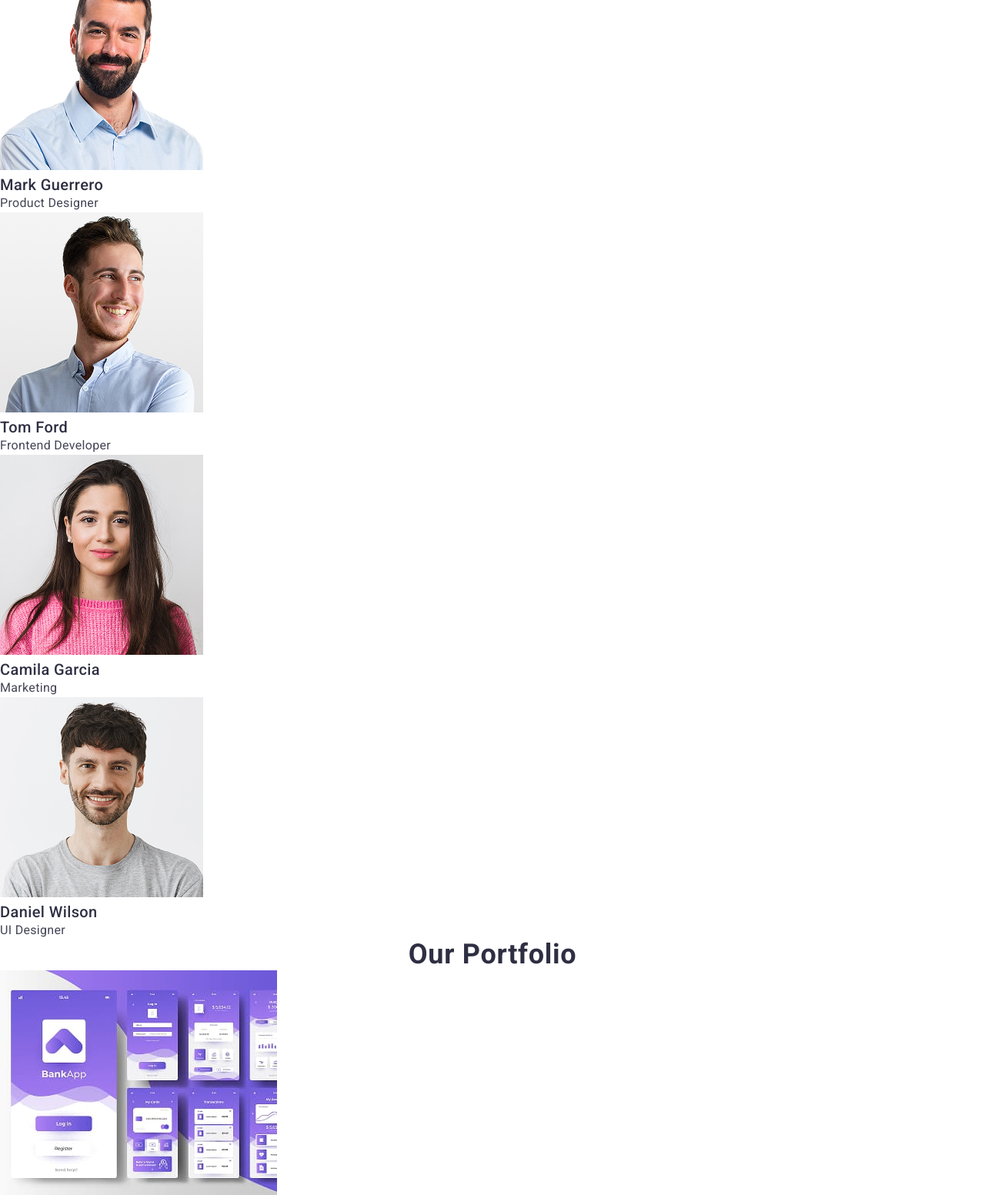
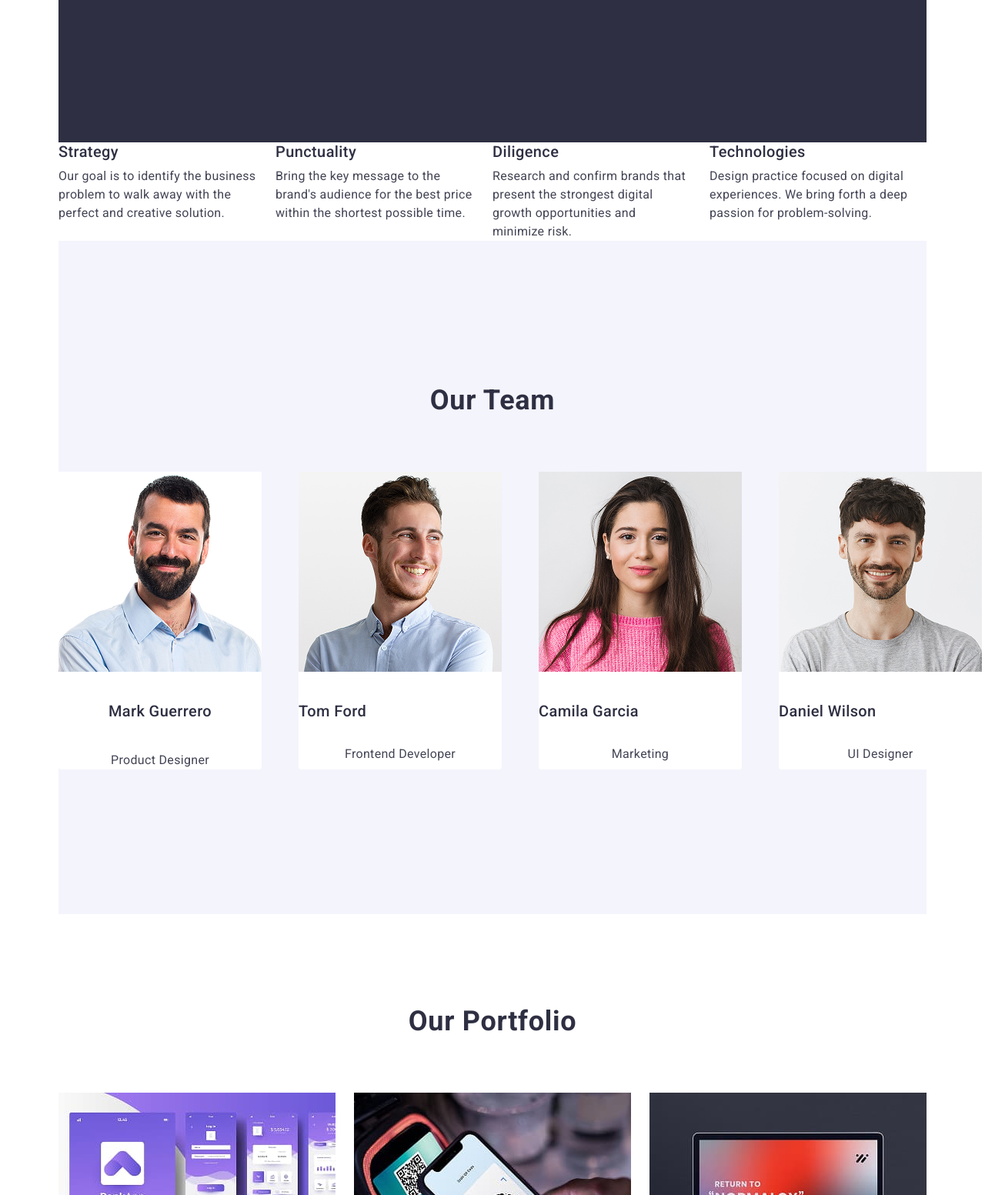
Before and after one commit to EvgBckAccount/goit-markup-hw-03, a plain HTML site: page index.html in a window 1280 px wide. Shown: the part 458-2011 px from the top of the page at 77% size. Drawn offline with nearby package versions, Linux system fonts and the light colour scheme.

Commit message:
new commit

```diff
--- a/css/styles.css
+++ b/css/styles.css
@@ -51,7 +51,7 @@ a {
 
 .header-logo {
     padding: 24px 0;
-    margin-right: 56px;
+    margin-right: 76px;
 }
 
 .header-logo .logo-part {
@@ -106,7 +106,8 @@ a {
 }
 
 .introduction {
-    background-color: #2e2f42
+    background-color: #2e2f42;
+    padding: 188px 0;
 }
 
 .title {
@@ -119,6 +120,10 @@ a {
     color: #fff;
 }
 
+.h1-title{
+    max-width: 496px;
+}
+
 .btn-order {
     background-color: #4d5ae5;
     font-family: "Roboto", sans-serif;
@@ -127,6 +132,16 @@ a {
     line-height: 1.5;
     letter-spacing: 0.04em;
     color: #fff;
+}
+
+.btn-fix {
+    display: block;
+    min-width: 169px;
+    height: 56px;
+    border: none;
+    background-color: #4d5ae5;
+    border-radius: 4px;
+    cursor: pointer;
 }
 
 .btn-order:hover,
@@ -144,6 +159,43 @@ a {
     color: #2e2f42;
 }
 
+.visually-hidden {
+    position: absolute;
+    width: 1px;
+    height: 1px;
+    margin: -1px;
+    padding: 0;
+    overflow: hidden;
+    clip: rect(0, 0, 0, 0);
+    border: 0;
+}
+
+.goals-section {
+    padding: 120px 0;
+}
+
+.goals-flex {
+    display: flex;
+    gap: 24px;
+
+}
+
+.goals {
+    margin-right: 24px;
+}
+
+.goals-item-flex {
+    width: calc((100% - 72px) / 4);
+}
+
+.goals-h3 {
+    margin-bottom: 8px;
+}
+
+.goals-item-last {
+    margin-right: 0;
+}
+
 .goals-item-title {
     font-weight: 500;
     font-size: 20px;
@@ -159,6 +211,16 @@ a {
 
 .team {
     background-color: #F4F4FD;
+    padding: 188px 0;
+}
+
+.team-title-flex {
+    margin-bottom: 72px;
+}
+
+.team-list-flex {
+    display: flex;
+    gap: 24px;
 }
 
 .team-title {
@@ -183,8 +245,34 @@ a {
     line-height: 1.5;
     letter-spacing: 0.02em;
     background-color: #FFFFFF;
+    margin-right: 24px;
 }
 
+.team-item-flex {
+    width: calc((100% - 72px) / 4);
+    border-radius: 0px 0px 4px 4px;
+}
+
+.work-name {
+    padding: 32px 0;
+}
+
+.team-name-h3 {
+    text-align: center;
+    margin-bottom: 8px;
+}
+
+.team-role-flex {
+    text-align: center;
+}
+
+.team-item-last {
+    margin-right: 0;
+}
+
+.portfolio {
+    padding: 120px 0 120px 0;
+}
 .portfolio-title {
     font-size: 36px;
     line-height: 1.11;
@@ -195,12 +283,34 @@ a {
     background-color: #FFFFFF
 }
 
+.portfolio-title-h2 {
+    margin-bottom: 72px;
+}
+
+.portfolio-list{
+    display: flex;
+    flex-wrap: wrap;
+    column-gap: 24px;
+    row-gap: 24px;
+}
+
+.portfolio-item {
+    width: calc((100% - 48px) / 3);
+}
+
+.performed-name {
+    padding: 32px 16px;
+    border: 1px solid #e7e9fc;
+    border-top: none;
+}
+
 .performed {
     font-weight: 500;
     font-size: 20px;
     line-height: 1.2;
     letter-spacing: 0.02em;
     color: #2e2f42;
+    margin-bottom: 8px;
 }
 
 .product-type {
@@ -210,6 +320,12 @@ a {
 
 .page-footer {
     background-color: #2e2f42;
+    padding: 100px 0;
+}
+
+.logo-item {
+    display: inline-block;
+    margin-bottom: 16px;
 }
 
 .for-you {
@@ -217,3 +333,6 @@ a {
     letter-spacing: 0.02em;
     color: #F4F4FD
 }
+.for-us {
+    max-width: 264px;
+}
--- a/index.html
+++ b/index.html
@@ -48,37 +48,41 @@
         </div>
     </header>
     <main>
+        <div class="container">
             <section class="introduction">
-            <h1 class="title">Effective Solutions
+                class="container">
+                <h1 class="title h1-title">Effective Solutions
                     for Your Business</h1>
-            <button class="btn-order" type="button">Order Service</button>
+                <button class="btn-order btn-fix" type="button">Order Service</button>
             </section>
+        </div>
+        <div class="container">
             <section class="goals">
-            <h2 class="section-title">Our Advantages</h2>
-            <ul class="goals-list">
-                <li class="goals-item">
-                    <h3 class="goals-item-title">Strategy</h3>
+                <h2 class="section-title visually-hidden">Our Advantages</h2>
+                <ul class="goals-list goals-flex">
+                    <li class="goals-item goals-item-flex">
+                        <h3 class="goals-item-title goals-h3">Strategy</h3>
                         <p class="goals-item-text">
                             Our goal is to identify the business
                             problem to walk away with the perfect and creative solution.
                         </p>
                     </li>
-                <li class="goals-item">
-                    <h3 class="goals-item-title">Punctuality</h3>
+                    <li class="goals-item goals-item-flex">
+                        <h3 class="goals-item-title goals-h3">Punctuality</h3>
                         <p class="goals-item-text">
                             Bring the key message to the brand's audience for the best price within the shortest possible
                             time.
                         </p>
                     </li>
-                <li class="goals-item">
-                    <h3 class="goals-item-title">Diligence</h3>
+                    <li class="goals-item goals-item-flex">
+                        <h3 class="goals-item-title goals-h3">Diligence</h3>
                         <p class="goals-item-text">
                             Research and confirm brands that present the strongest digital growth opportunities and minimize
                             risk.
                         </p>
                     </li>
-                <li class="goals-item">
-                    <h3 class="goals-item-title">Technologies</h3>
+                    <li class="goals-item goals-item-flex goals-item-last">
+                        <h3 class="goals-item-title goals-h3">Technologies</h3>
                         <p class="goals-item-text">
                             Design practice focused on digital experiences. We bring forth a deep passion for
                             problem-solving.
@@ -86,73 +90,100 @@
                     </li>
                 </ul>
             </section>
+        </div>
+        <div class="container">
             <section class="team">
-            <h2 class="team-title">Our Team</h2>
-            <ul class="team-list">
-                <li class="team-item">
+                <h2 class="team-title team-title-flex">Our Team</h2>
+                <ul class="team-list team-list-flex">
+                    <li class="team-item team-item-flex">
                         <img class="team-photo" src="./images/TeamCard1.jpg" alt="Mark Guerrero" width="264">
-                    <h3 class="team-name">Mark Guerrero</h3>
-                    <p class="team-role">Product Designer</p>
+                        <div class="work-name">
+                            <h3 class="team-name team-name-h3">Mark Guerrero</h3>
+                        </div>
+                        <p class="team-role team-role-flex">Product Designer</p>
                     </li>
-                <li class="team-item">
+                    <li class="team-item team-item-flex">
                         <img class="team-photo" src="./images/TeamCard2.jpg" alt="Tom Ford" width="264">
+                        <div class="work-name">
                             <h3 class="team-name">Tom Ford</h3>
-                    <p class="team-role">Frontend Developer</p>
+                        </div>
+                        <p class="team-role team-role-flex">Frontend Developer</p>
                     </li>
-                <li class="team-item">
+                    <li class="team-item team-item-flex">
                         <img class="team-photo" src="./images/TeamCard3.jpg" alt="Camila Garcia" width="264">
+                        <div class="work-name">
                             <h3 class="team-name">Camila Garcia</h3>
-                    <p class="team-role">Marketing</p>
+                        </div>
+                        <p class="team-role team-role-flex">Marketing</p>
                     </li>
-                <li class="team-item">
+                    <li class="team-item team-item-flex team-item-last">
                         <img class="team-photo" src="./images/TeamCard4.jpg" alt="Daniel Wilson" width="264">
+                        <div class="work-name">
                             <h3 class="team-name">Daniel Wilson</h3>
-                    <p class="team-role">UI Designer</p>
+                        </div>
+                        <p class="team-role team-role-flex">UI Designer</p>
                     </li>
                 </ul>
             </section>
+        </div>
+        <div class="container">
             <section class="portfolio">
-            <h2 class="portfolio-title">Our Portfolio</h2>
-            <ul>
-                <li>
+                <h2 class="portfolio-title portfolio-title-h2">Our Portfolio</h2>
+                <ul class="portfolio-list">
+                    <li class="portfolio-item">
                         <img src="./images/img-portfol-1.jpg" alt="Banking App" width="360">
+                        <div class="performed-name">
                             <h3 class="performed">Banking App</h3>
                             <p class="product-type">App</p>
+                        </div>
                     </li>
                     <li>
                         <img src="./images/img-portfol-2.jpg" alt="Cashless Payment" width="360">
+                        <div class="performed-name">
                             <h3 class="performed">Cashless Payment</h3>
                             <p class="product-type">Marketing</p>
+                        </div>
                     </li>
                     <li>
                         <img src="./images/img-portfol-3.jpg" alt="Meditation App" width="360">
+                        <div class="performed-name">
                             <h3 class="performed">Meditation App</h3>
                             <p class="product-type">App</p>
+                        </div>
                     </li>
                     <li>
                         <img src="./images/img-protfol-4.jpg" alt="Taxi Service" width="360">
+                        <div class="performed-name">
                             <h3 class="performed">Taxi Service</h3>
                             <p class="product-type">Marketing</p>
+                        </div>
                     </li>
                     <li>
                         <img src="./images/img-portol-5.jpg" alt="Screen Illustrations" width="360">
+                        <div class="performed-name">
                             <h3 class="performed">Screen Illustrations</h3>
                             <p class="product-type">Design</p>
+                        </div>
                     </li>
                     <li>
                         <img src="./images/img-portfol-6.jpg" alt="Online Courses" width="360">
+                        <div class="performed-name">
                             <h3 class="performed">Online Courses</h3>
                             <p class="product-type">Marketing</p>
+                        </div>
                     </li>
                 </ul>
             </section>
+        </div>
     </main>
+    <div class="container">
         <footer class="page-footer">
-        <a class="logo footer-logo" href="./index.html">Web<span class="logo-part">Studio</span></a>
-        <p class="for-you">Increase the flow of customers and sales for your business with digital marketing & growth
+            <a class="logo footer-logo logo-item" href="./index.html">Web<span class="logo-part">Studio</span></a>
+            <p class="for-you for-us">Increase the flow of customers and sales for your business with digital marketing & growth
                 solutions.
             </p>
         </footer>
+    </div>
 </body>
 
 </html>
```
Lines whose indentation alone changed are shown as unchanged.
